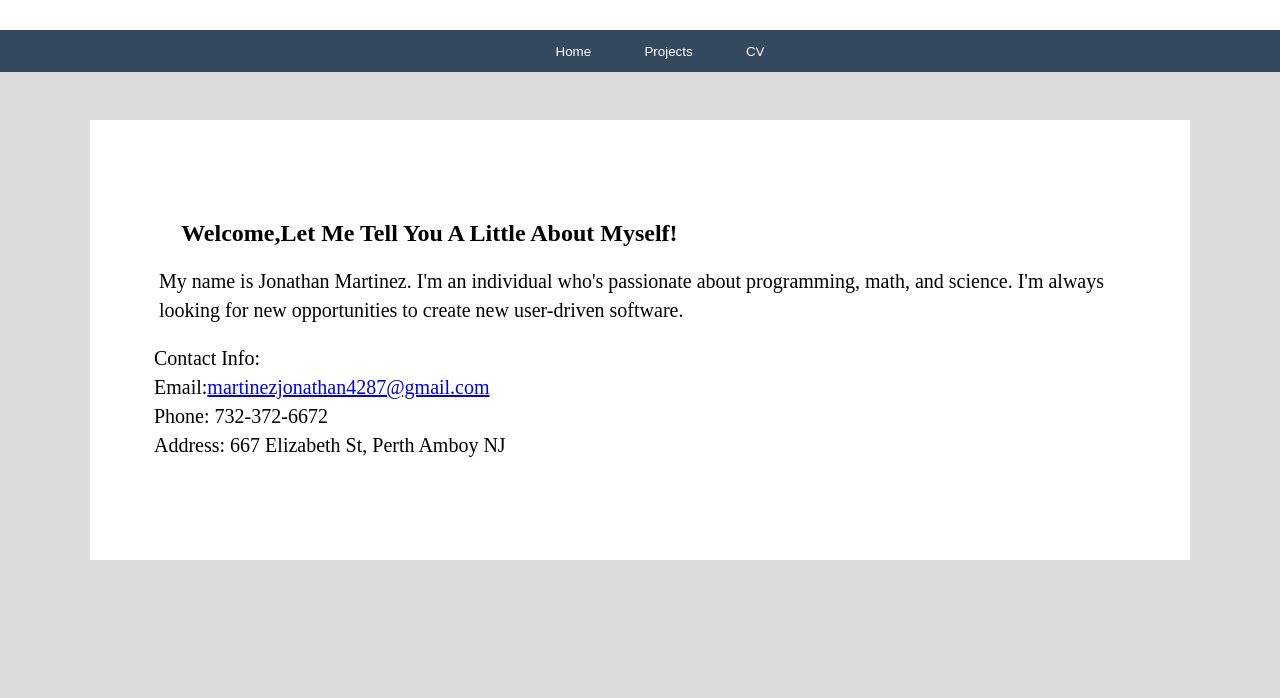
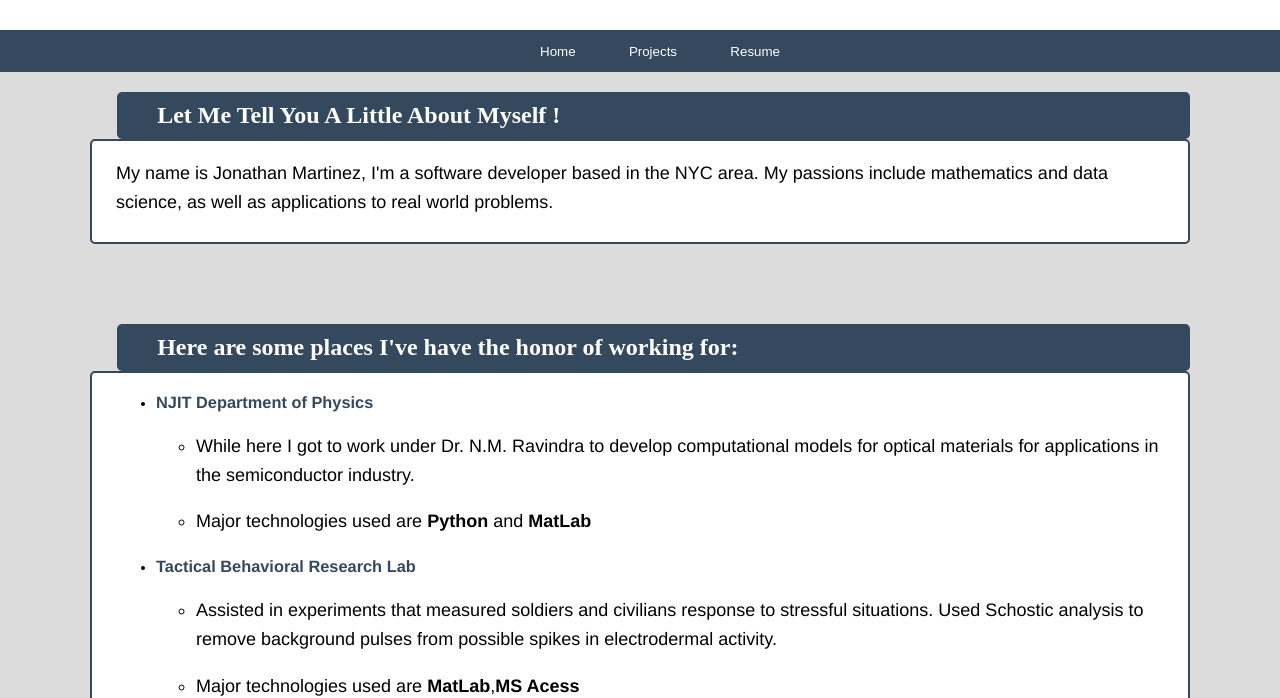
Before and after one commit to jom9/devFolio, a React app: page / in a window 1280 px wide. Shown: the part 105-803 px from the top of the page. Built offline with nearby package versions, Linux system fonts and the light colour scheme.

Commit message:
Site Update

```diff
--- a/public/aboutme.html
+++ b/public/aboutme.html
@@ -1,26 +1,91 @@
 <style>
 
 
-h2 {
-  margin-left: 27.2px;
+h3 {
+  color: #34495e;
+}
+h2{
+  color: #fff;
+  background-color:#34495e;
+  position: relative;
+  margin-bottom: 0px;
+  margin-bottom: 0em;
+  top: 0;
+  border-radius:5px;
+  border-width: 2px;
+
+  padding:10px;
+}
+h3{
+  color: #34495e;
 }
 p{
-  font-size:20px;
-  line-height:28.8px;
+  font-family:'Helvetica';
+  font-size:14px;
+  line-height: 24px;
+
 }
-ul{
-  font-size:20px;
-  line-height:28.8px;
+.primary_ul{
+  font-size:14px;
+  font-family:'Helvetica';
+  line-height:24px;
+}
+.primary{
+
+    padding-top: 0px;
+    margin-top: 0px;
+    border-style: solid;
+    border-width: 2px;
+    border-color: #34495e;
+    border-radius:5px;
+}
+site-content{
+    max-width: 1100px;
+    padding: 0 1em;
+    padding-top: 0px;
+    padding-right: 1em;
+    padding-bottom: 0px;
+    padding-left: 1em;
+    margin-top: .5em;
+    margin-right: auto;
+    margin-bottom: .5em;
+    margin-left: auto;
+
 }
 </style>
-<h2>Welcome,Let Me Tell You A Little About Myself!</h2>
-<p style="margin:5px;">
-  My name is Jonathan Martinez. I'm an individual who's passionate about programming, math, and science.
-  I'm always looking for new opportunities to create new user-driven software.
+<h2>&emsp; Let Me Tell You A Little About Myself !</h2>
+<div class="primary">
 
-</p>
-<p>Contact Info:<br/>
-  Email:<a href= martinezjonathan4287@gmail.com>martinezjonathan4287@gmail.com</a><br/>
-  Phone: 732-372-6672<br/>
-  Address: 667 Elizabeth St, Perth Amboy NJ<br/>
-</p>
+  <p>
+    My name is Jonathan Martinez, I'm a software developer based in the NYC area. My passions include mathematics and data science,
+    as well as applications to real world problems.
+  </p>
+</div>
+<h2>&emsp; Here are some places I've have the honor of working for:</h2>
+<div class="primary">
+  <ul class=primary_ul>
+    <li><h3>NJIT Department of Physics</h3>
+      <ul>
+      <li><p>While here I got to work under Dr. N.M. Ravindra to develop computational models for optical materials for applications
+        in the semiconductor industry. </p></li>
+      <li><p>Major technologies used are <b>Python</b> and <b>MatLab</b></p></li>
+      </ul>
+    </li>
+
+    <li><h3>Tactical Behavioral Research Lab</h3>
+      <ul>
+      <li><p>Assisted in experiments that measured soldiers and civilians response to stressful situations. Used Schostic analysis
+ to remove background pulses from possible spikes in electrodermal activity.</p></li>
+      <li><p>Major technologies used are <b>MatLab</b>,<b>MS Acess</b></p></li>
+      </ul>
+    </li>
+    <li><h3>AddLab</h3>
+      <ul>
+      <li><p>As a member of a multidisciplinary team, I worked on a fleet of autonomous reconnaissance drones for use a military research contract.
+      My major contributions include working on setting up the network infrastructure to perform with poor signal quality.
+      In addition, I worked on a sensor suite that assisted in the navigation of the drones.</p></li>
+      <li><p>Major technologies used are <b>Python</b>,<b>Numpy</b>,<b>OpenCV</b></p></li>
+      </ul>
+    </li>
+  </ul>
+</div>
--- a/src/component/AboutMe.js
+++ b/src/component/AboutMe.js
@@ -1,13 +1,16 @@
 import React from 'react';
 import '../index.css';
 import axios from 'axios';
-import { BrowserRouter as Router } from 'react-router-dom';
-
+function createMarkup(element) {
+  return { __html: element };
+}
 class AboutMe extends React.Component{
   constructor(props){
     super(props);
     this.state ={
-      content:""// holds content
+      content:"",// holds content
+      num:2,
+      projects:[]
     };
     this.getAboutMe = this.getAboutMe.bind(this);
   }
@@ -17,19 +20,44 @@ class AboutMe extends React.Component{
 
   componentDidMount(){
     axios.get('./aboutme.html').then((response) => {
-    console.log(response.data);
+
     this.setState({content:response.data})
+    var i= 0;
+    while(i<this.state.num){
+      axios.get('./examples/example' + i + '.html')
+
+      .then((response) => {
+        this.setState({projects:[...this.state.projects, response.data]})
+      });
+
+        i=i+1;
+    }
   });
   }
   render(){
     return(
-    <div>
-    <div className="site-content">
-      <div className="primary">
+        <div>
         <div dangerouslySetInnerHTML={this.getAboutMe()}/>
-      </div>
-    </div>
-    </div>
+        <h2>I'm always contributing to personal projects or open source software, below are a choice few:</h2>
+        <div className="primary">
+        {this.state.projects.map((i) =><div className="site-content" key={i}>
+        <div className="primary">
+          <div dangerouslySetInnerHTML={createMarkup(i)}/>
+        </div>
+      </div>)}
+        </div>
+        <h2>Education:</h2>
+        <div className="primary">
+            <p>2020 NJIT Graduate. Completed a B.S in Computer Science and Applied Physics</p>
+        </div>
+        <div className="primary">
+          <p>Contact Info:<br/>
+            Email:<a href= "martinezjonathan4287@gmail.com">martinezjonathan4287@gmail.com</a><br/>
+            Phone: 732-372-6672<br/>
+            Address: 667 Elizabeth St, Perth Amboy NJ<br/>
+          </p>
+        </div>
+        </div>
 
     );
   }
--- a/src/component/Banner.js
+++ b/src/component/Banner.js
@@ -1,8 +1,26 @@
 import React from 'react';
 import '../index.css';
 class Banner extends React.Component{
+  constructor(props){
+    super(props);
+    this.state={
+      redirect:false
+    };
+    this.setPage = this.setPage.bind(this);
+    this.redirectPage = this.redirectPage.bind(this);
+  }
+  setPage(){
+    this.setState({redirect:true})
+  }
+  redirectPage(){
+    if(this.state.redirect){
+      window.location.href="./resume.pdf"
 
+      //return <Link to='./cv.html' > some stuff </Link>
+    }
+  }
   render(){
+    this.redirectPage();
     return(
       <nav id="site-navigation" className="main-navigation" role="navigation">
         <div className="menu-main-container">
@@ -13,8 +31,13 @@ class Banner extends React.Component{
             <li className="menu-item">
               <button onClick={this.props.func.bind(this,"projects")} style={{border: "none"}}>Projects</button>
             </li>
-            <li className="menu-item">
-              <button onClick={this.props.func.bind(this,"cv")} style={{border: "none"}}>CV</button>
+              {this.redirectPage()}
+              <button onClick={this.setPage} style={{border: "none"}}>Resume</button>
+            <li>
+
+
+
+
             </li>
           </ul>
 
--- a/src/component/CV.js
+++ b/src/component/CV.js
@@ -11,7 +11,7 @@ class CV extends React.Component{
     this.getCV = this.getCV.bind(this);
   }
   componentDidMount(){
-    axios.get('./cv.html').then((response) => {console.log(response.data);
+    axios.get('./resume.pdf').then((response) => {console.log(response.data);
       this.setState({content:response.data})
     });
   }
--- a/src/component/Content.js
+++ b/src/component/Content.js
@@ -1,16 +1,11 @@
 import React from 'react';
 import '../index.css';
-import axios from 'axios';
 import Projects from './Projects.js';
 import Home from './Home.js';
-import AboutMe from './AboutMe.js';
 import CV from './CV.js'
 import { BrowserRouter as Router } from 'react-router-dom';
 
 class Content extends React.Component{
-  constructor(props){
-    super(props);
-  }
 
   render(){
     if(this.props.val==='home'){
--- a/src/component/Home.js
+++ b/src/component/Home.js
@@ -1,7 +1,7 @@
 import React from 'react';
 import '../index.css';
 import axios from 'axios';
-import Projects from './Projects.js'
+
 import AboutMe from './AboutMe'
 class Home extends React.Component{
   constructor(props){
@@ -12,7 +12,7 @@ class Home extends React.Component{
   }
 
   componentDidMount(){
-    axios.get('./aboutme.html').then((response) => {console.log(response.data);
+    axios.get('./aboutme.html').then((response) => {
       this.setState({content:response.data})
     });
   }
@@ -22,9 +22,9 @@ class Home extends React.Component{
       <div>
 
       <div className="site-content">
-        <div className="primary">
+
           <AboutMe/>
-        </div>
+
       </div>
       </div>
 
--- a/src/component/Projects.js
+++ b/src/component/Projects.js
@@ -1,7 +1,7 @@
 import React from 'react';
 import axios from 'axios';
 import '../index.css';
-import { BrowserRouter as Router } from 'react-router-dom';
+
 function createMarkup(element) {
   return { __html: element };
 }
--- a/src/index.css
+++ b/src/index.css
@@ -127,10 +127,9 @@ button, input[type=button], input[type=reset], input[type=submit] {
     padding-right: 1em;
     padding-bottom: 0px;
     padding-left: 1em;
-    margin: 3em auto;
-    margin-top: 3em;
+    margin-top: 1em;
     margin-right: auto;
-    margin-bottom: 3em;
+    margin-bottom: 1em;
     margin-left: auto;
 
 }
@@ -149,9 +148,9 @@ button, input[type=button], input[type=reset], input[type=submit] {
     padding: 1em 1.5em;
     padding-top: 1em;
     padding-right: 1.5em;
-    padding-bottom: 1em;
+    padding-bottom: .5em;
     padding-left: 1.5em;
-    margin-bottom: 3em;
+    margin-bottom: 5em;
 }
 .title-text{
   color: #34495e ;
```
Also changed, not shown: build/aboutme.html, build/asset-manifest.json, build/index.html, build/service-worker.js, build/static/js/2.f8d5aecc.chunk.js.LICENSE.txt (renamed from build/static/js/2.dfdedc6b.chunk.js.LICENSE.txt), 14 other files.
